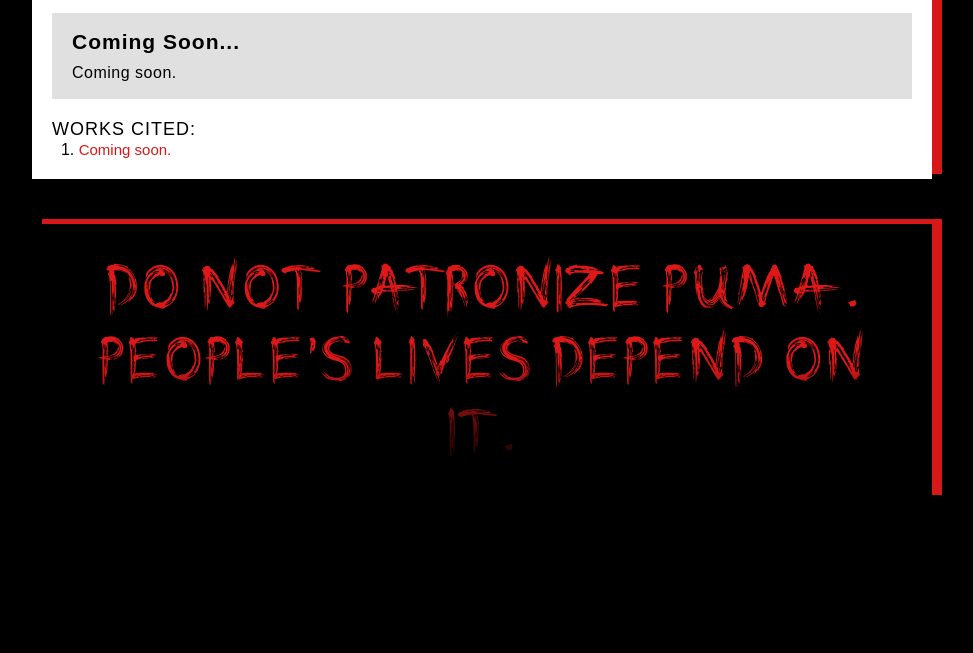
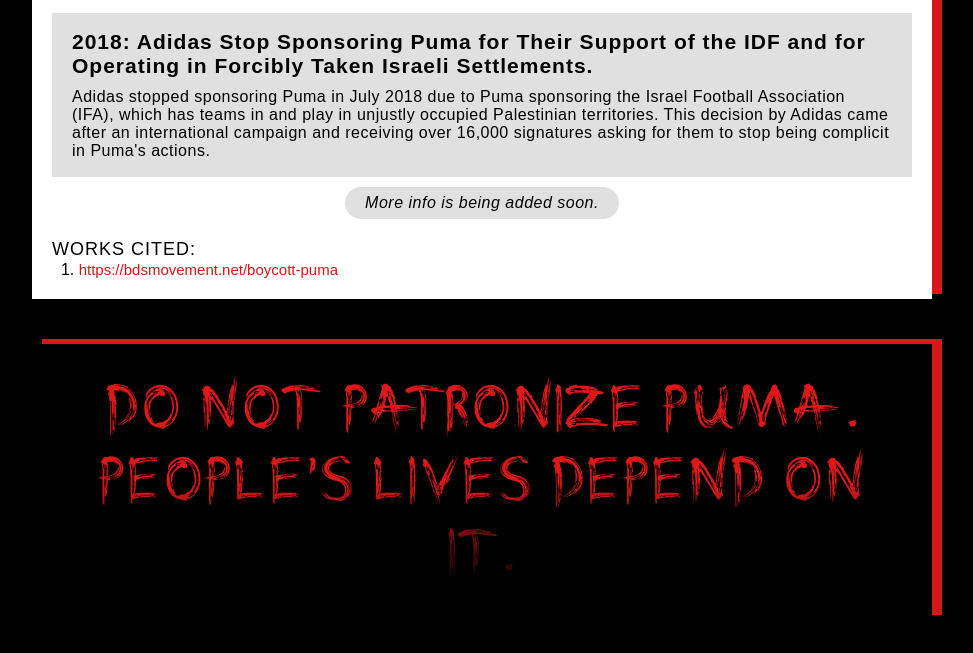
Before and after one commit to rynstwrt/Culture-Jamming-Final-Individual-Assignment, a plain HTML site: page puma.html in a window 1280 px wide. Shown: the part 257-910 px from the top of the page, without its empty margins (158-1131 px from the left). Before the commit the page ends 867 px from the top, so only its background shows below. Drawn offline with Linux system fonts and the light colour scheme; a web font is replaced by a local one.

Commit message:
Add Puma Information

```diff
--- a/css/info.scss
+++ b/css/info.scss
@@ -107,6 +107,20 @@ main
                 margin-top: 10px;
             }
 
+            &.more-coming-soon
+            {
+                width: fit-content;
+                text-align: center;
+                margin-left: auto;
+                margin-right: auto;
+                padding: 7px 20px;
+                border-radius: 20px;
+                //box-shadow: inset 0 0 5px rgba(black, .15);
+                font-style: italic;
+                //font-weight: 300;
+                // padding: 17px 20px;
+            }
+
             &.sources
             {
                 background-color: transparent;
--- a/puma.html
+++ b/puma.html
@@ -22,26 +22,34 @@
 </head>
 <body>
 
+
 <h1>Puma</h1>
+
 
 <main>
     <div class="section">
         <h4>A Brief History of Puma</h4>
 
         <div class="card">
-            <h5>Coming Soon...</h5>
+            <h5>2018: Adidas Stop Sponsoring Puma for Their Support of the IDF and for Operating in Forcibly Taken Israeli Settlements.</h5>
 
-            <p>Coming soon.</p>
+            <p>Adidas stopped sponsoring Puma in July 2018 due to Puma sponsoring the Israel Football Association (IFA), which has teams in and play in unjustly occupied Palestinian territories. This decision by Adidas came after an international campaign and receiving over 16,000 signatures asking for them to stop being complicit in Puma's actions.</p>
+        </div>
+
+
+        <div class="card more-coming-soon">
+            <p>More info is being added soon.</p>
         </div>
 
 
         <div class="card sources">
             <h5>Works Cited:</h5>
             <ul>
-                <li><a href="#" target="_blank">Coming soon.</a></li>
+                <li><a href="https://bdsmovement.net/boycott-puma" target="_blank">https://bdsmovement.net/boycott-puma</a></li>
             </ul>
         </div>
     </div>
+
 
     <div class="section ending">
         <h6>DO NOT PATRONIZE Puma. PEOPLE'S LIVES DEPEND ON IT.</h6>
```
Also changed, not shown: chickfila.html (+6 -0 lines), css/info.css.
